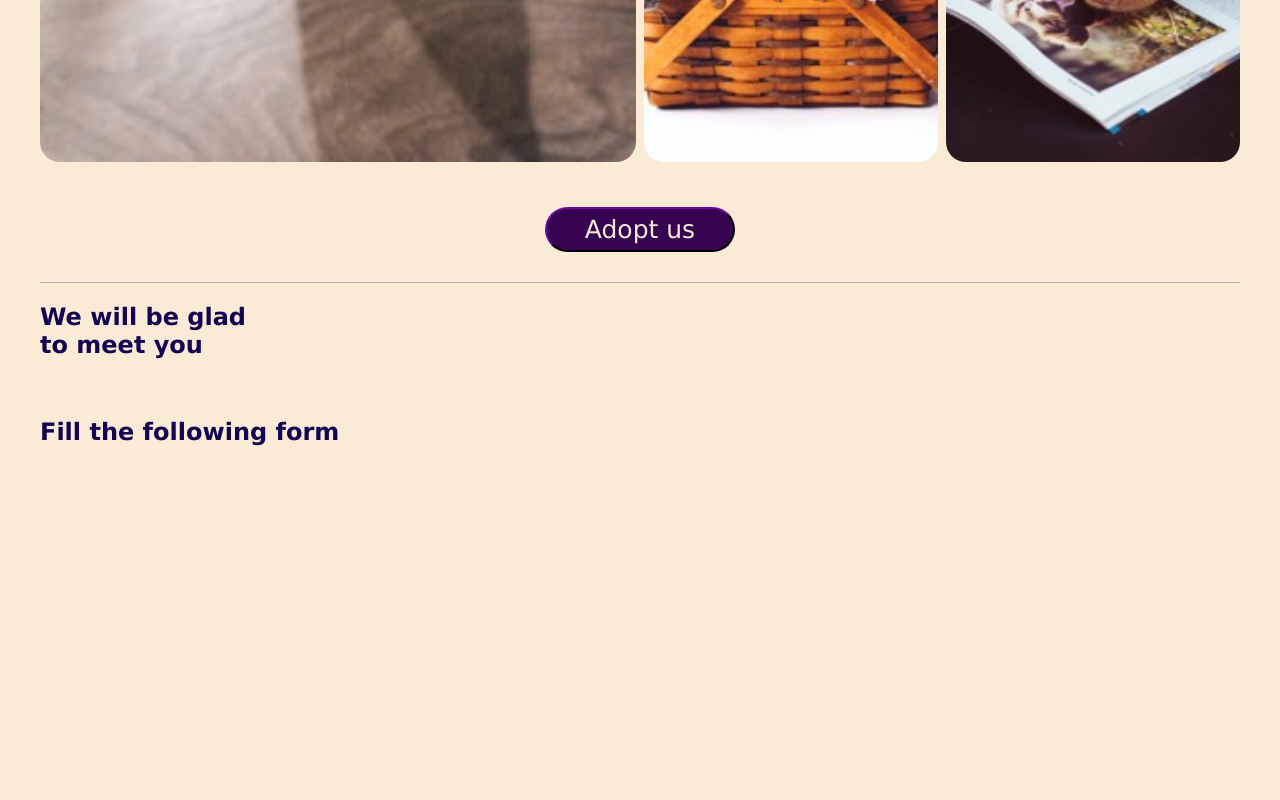
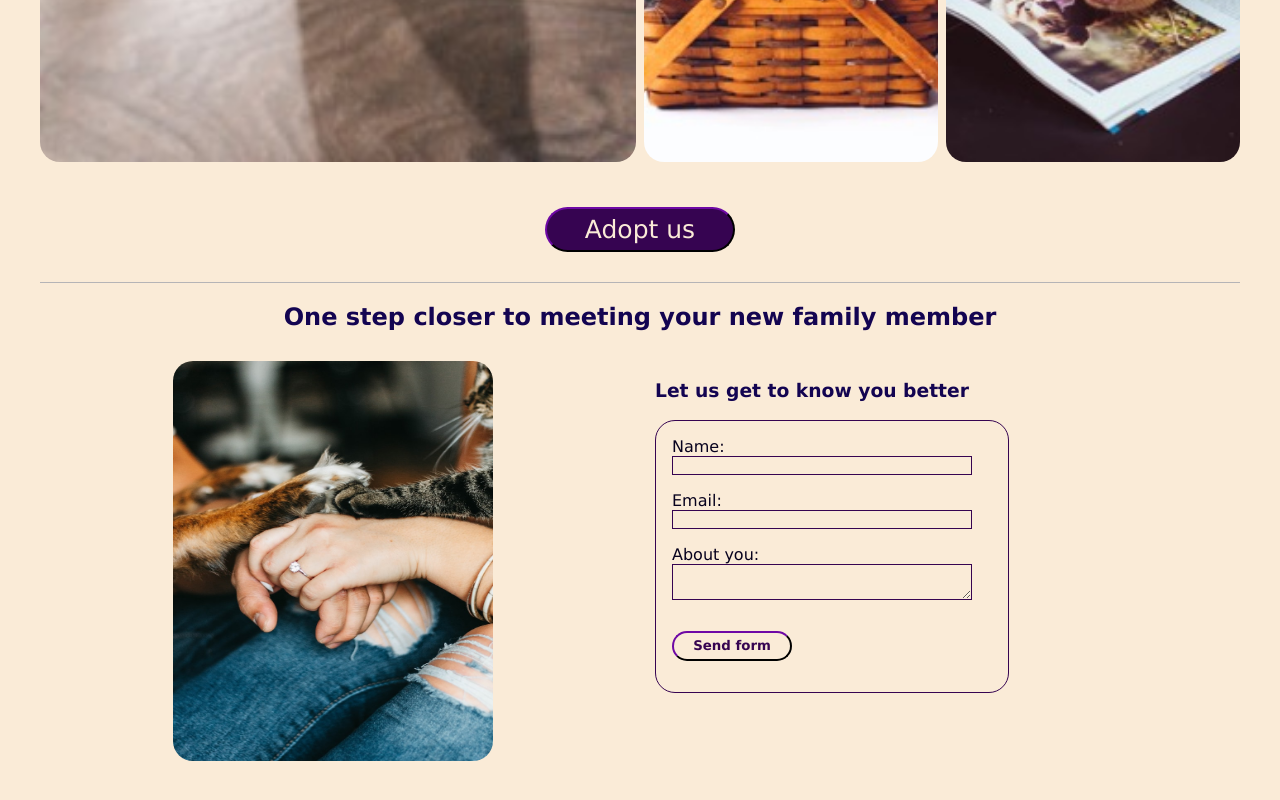
Before and after one commit to immrjark/css-grid-course, a plain HTML site: page proyect.html in a window 1280 px wide. Shown: the part 1220-2020 px from the top of the page. Before the commit the page ends 1686 px from the top, so only its background shows below. Drawn offline with Linux system fonts and the light colour scheme.

Commit message:
've finished the third section, contat

```diff
--- a/proyect.html
+++ b/proyect.html
@@ -37,14 +37,35 @@
             </div>
         </section>
         <section class="section3">
-            <div class="title-and-photo">
-                <h2>We will be glad<br>to meet you</h2>
-                <img src="" alt="">
-            </div>
-            <div class="form">
-                <h2>Fill the following form</h2>
-                <form action=""></form>
-
+            <h2 class="section3-title">
+                One step closer to meeting your new family member
+            </h2>
+            <div class="section3-content">
+                <div class="section3-photo">
+                    <img src="./assets/family.jpeg" alt="Photo with woman, man, cat and dog">
+                </div>
+                <div class="form">
+                    <h3>Let us get to know you better</h3>
+                    <form action="#" method="post">
+                        <ul>
+                            <li>
+                                <label for="name">Name:</label>
+                                <input type="text" id="name" name="user_name" />
+                            </li>
+                            <li>
+                                <label for="mail">Email:</label>
+                                <input type="email" id="mail" name="user_email" />
+                            </li>
+                            <li>
+                                <label for="msg">About you:</label>
+                                <textarea id="msg" name="user_message"></textarea>
+                            </li>
+                            <li>
+                                <button class="btn-form">Send form</button>
+                            </li>
+                        </ul>
+                    </form>
+                </div>
             </div>
         </section>
     </main>
--- a/styles/proyect.css
+++ b/styles/proyect.css
@@ -2,6 +2,9 @@
     font-family: Verdana, Geneva, Tahoma, sans-serif;
     background-color: antiquewhite;
     color: rgb(19, 4, 81);
+}
+p{
+    color: rgb(7, 1, 29);
 }
 main {
     max-width: 1200px;
@@ -30,7 +33,7 @@ main {
     place-content: center;
 }
 .hero-section_photo img {
-    border: 4px solid rgb(34, 0, 56);
+    border: 4px solid #220038;
     border-radius: 50px;
 }
 .hero-section_photo img:hover {
@@ -101,6 +104,74 @@ main {
 
 /* Third section */
 
+.section3{
+    margin-bottom: 54px;
+}
+.section3-title{
+    text-align: center;
+    margin-bottom: 30px;
+}
+.section3-content{
+    display: grid;
+    grid-template-columns: 1fr 1fr;
+    gap: 30px;
+}
+.section3-photo {
+    display: grid;
+    place-content: center;
+}
+.section3-photo img {
+    width: 320px;
+    height: 400px;
+    border-radius: 20px;
+}
 
 
+/* Form Style */
+form {
+    margin: 0 auto;
+    width: 320px;
+    height: auto;
+    margin-left: 0;
+    padding: 1em;
+    border: 1px solid rgb(54 4 81);
+    border-radius: 20px;
+}
+ul{
+    list-style: none;
+    padding: 0;
+    margin: 0;
+}
+form li + li {
+    margin-top: 1em;
+}
+label {
+    display: inline-block;
+    width: 90px;
+    text-align: left;
+    color: rgb(7, 1, 29);
+}
+input,
+textarea {
+    width: 300px;
+    border: 1px solid rgb(54 4 81);
+    box-sizing: border-box;
+    vertical-align: top;
+    color: rgb(7, 1, 29);
+}
+.btn-form {
+    margin: 15px 0px;
+    width: 120px;
+    height: 30px;
+    border-radius: 50px;
+    font-weight: 600;
+    background-color: antiquewhite;
+    color: rgb(54 4 81);
+    border-color: rgb(54 4 81);
+}
+.btn-form:hover {
+    color: antiquewhite;
+    background-color: rgb(54 4 81);
+}
+
 /* FOOTER SECTION */
```
Also changed, not shown: assets/family.jpeg (added).
